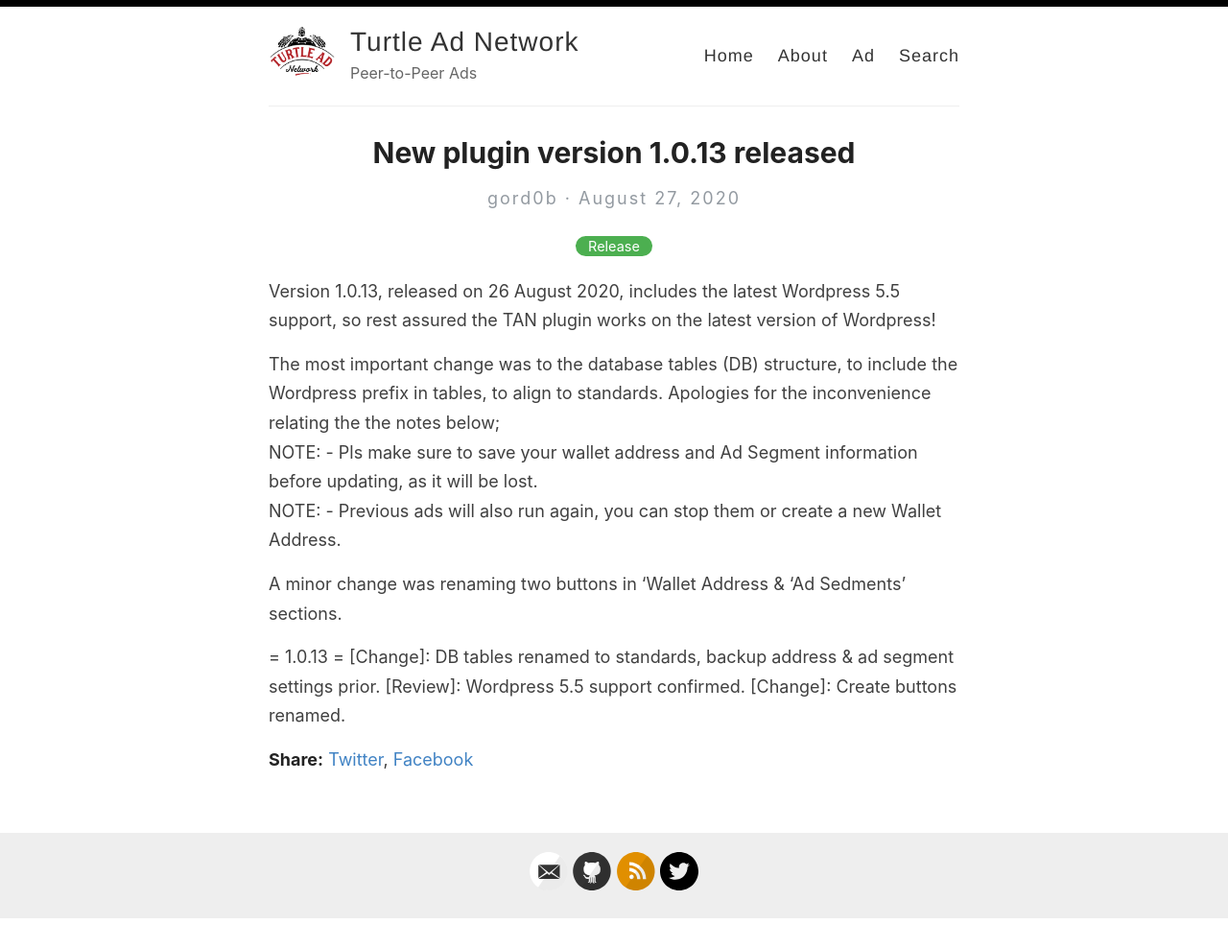
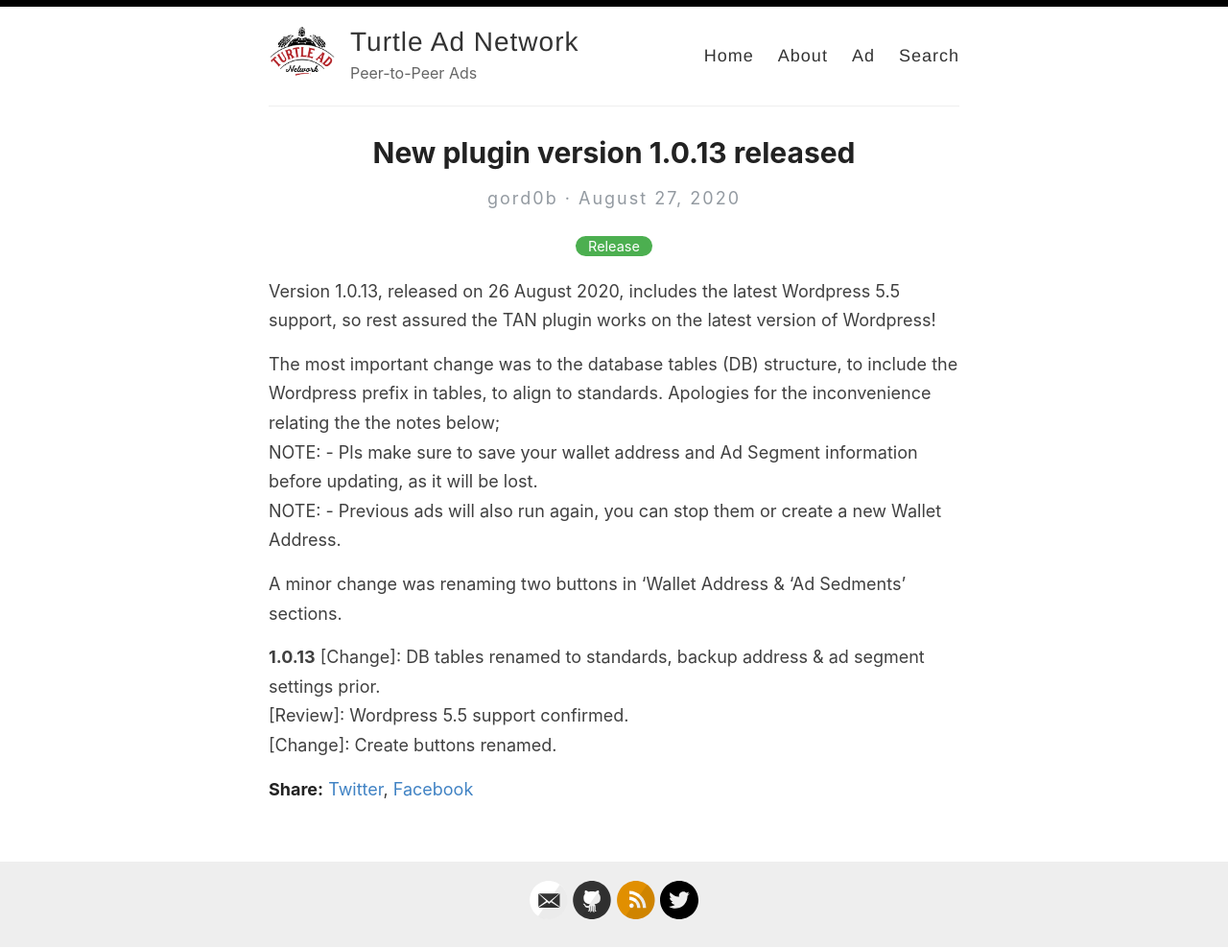
Before and after one commit to TurtleAdNetwork/TurtleAdNetwork.github.io, a Jekyll site: the page built from _posts/2020-08-27-new-plugin-version-1.0.13-released.md, in a window 1280 px wide. Shown: the whole page at 96% size. Built offline with Jekyll 4.4.1, drawn with Linux system fonts in a browser that asks for light colours; before the commit the page ends 957 px from its top, so only the background shows below that.

```diff
--- a/_posts/2020-08-27-new-plugin-version-1.0.13-released.md
+++ b/_posts/2020-08-27-new-plugin-version-1.0.13-released.md
@@ -13,7 +13,7 @@ NOTE: - Previous ads will also run again, you can stop them or create a new Wall
 
 A minor change was renaming two buttons in 'Wallet Address & 'Ad Sedments' sections.
 
-= 1.0.13 =
-[Change]: DB tables renamed to standards, backup address & ad segment settings prior.
-[Review]: Wordpress 5.5 support confirmed.
-[Change]: Create buttons renamed.
+**1.0.13**
+[Change]: DB tables renamed to standards, backup address & ad segment settings prior.<br>
+[Review]: Wordpress 5.5 support confirmed.<br>
+[Change]: Create buttons renamed.<br>
```
